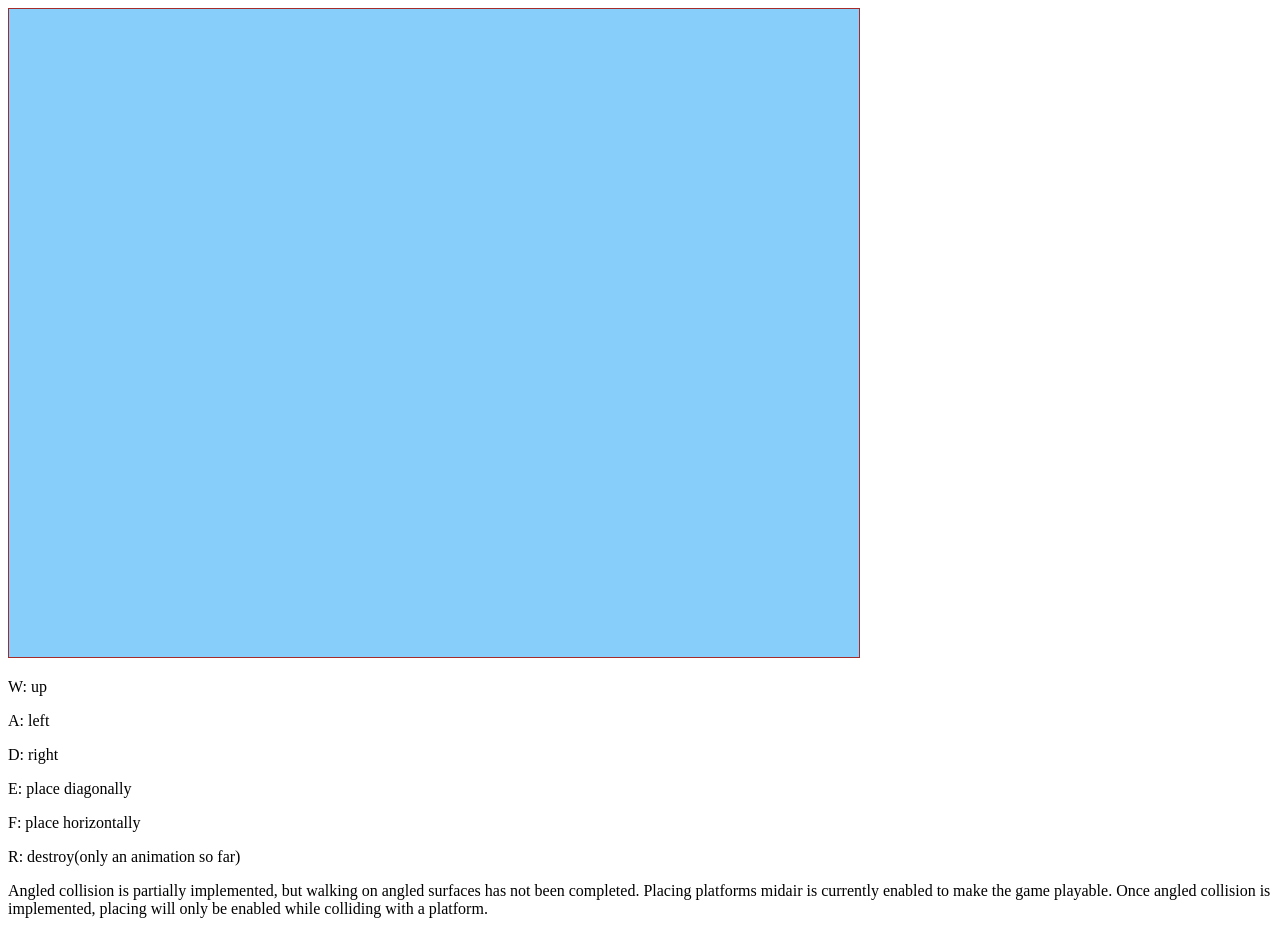
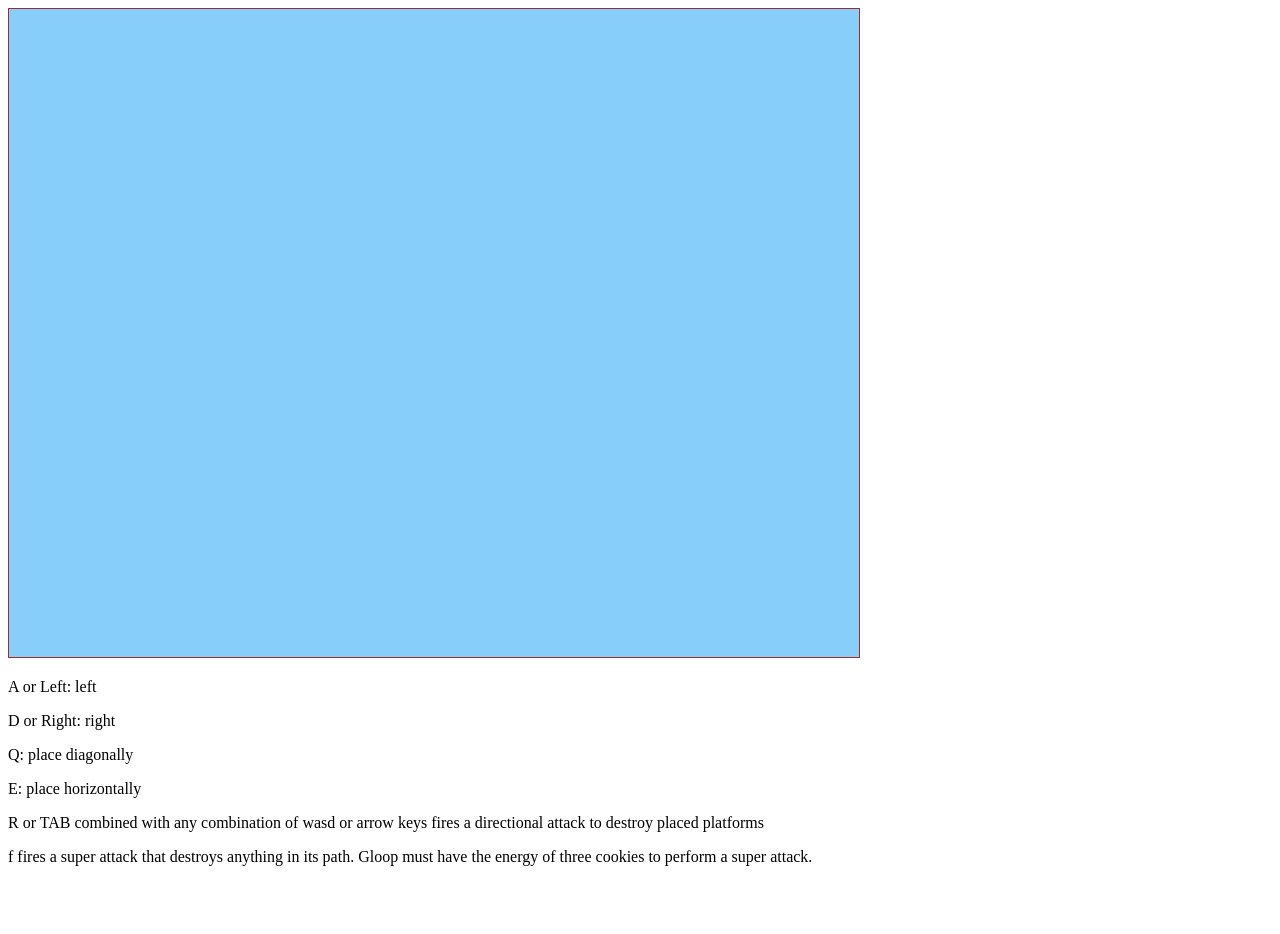
Before and after one commit to mercedeschea/battleUp, a plain HTML site: page index.html in a window 1280 px wide. After the commit the page ends 882 px from the top, so only its background shows below. Drawn offline with Linux system fonts and the light colour scheme; no server answers; a script that the page names is missing.

Commit message:
updated html

```diff
--- a/index.html
+++ b/index.html
@@ -28,16 +28,12 @@
 </head>
 <body>
     <canvas id="gameWorld" tabindex="1" width="850" height="648" style="border: 1px solid brown; background: lightskyblue"></canvas>
-    <p>W: up</p>
-    <p>A: left</p>
-    <p>D: right</p>
-    <p>E: place diagonally</p>
-    <p>F: place horizontally</p>
-    <p>R: destroy(only an animation so far)</p>
-    <p>Angled collision is partially implemented, but walking on angled surfaces has not been completed.
-        Placing platforms midair is currently enabled to make the game playable.
-        Once angled collision is implemented, placing will only be enabled while colliding with a platform.
-    </p>
+    <p>A or Left: left</p>
+    <p>D or Right: right</p>
+    <p>Q: place diagonally</p>
+    <p>E: place horizontally</p>
+    <p>R or TAB combined with any combination of wasd or arrow keys fires a directional attack to destroy placed platforms</p>
+    <p>f fires a super attack that destroys anything in its path. Gloop must have the energy of three cookies to perform a super attack.</p>
 </body>
 
 </html>
```
